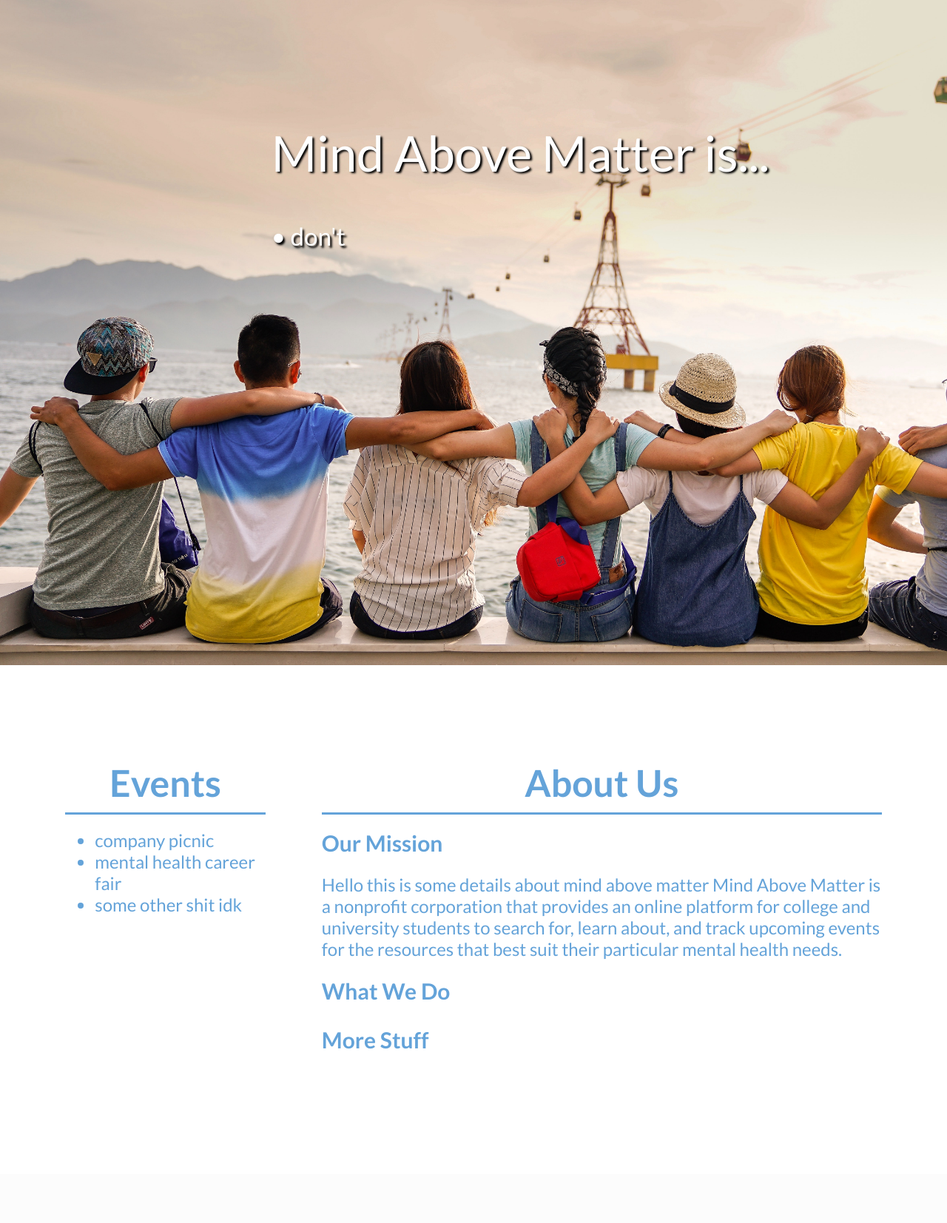
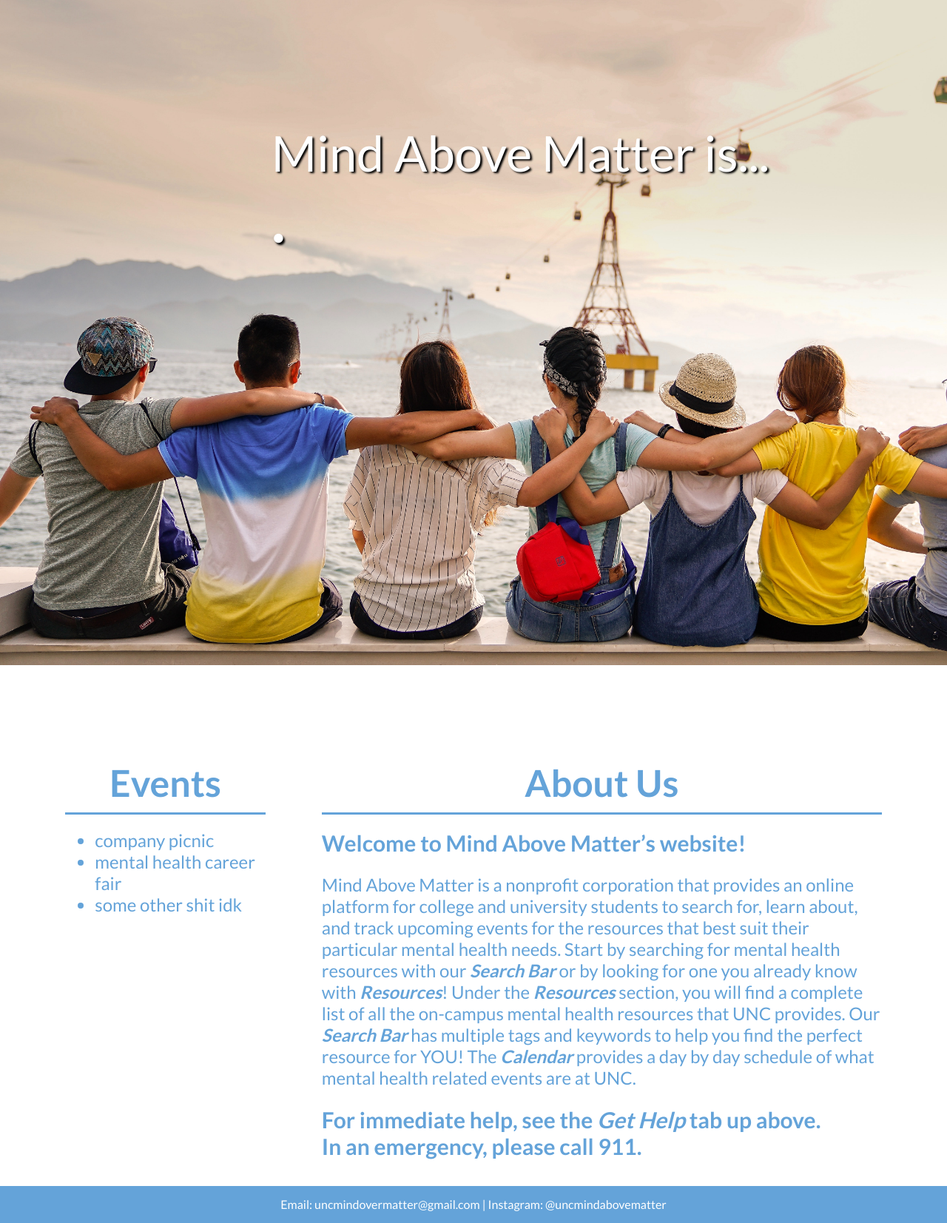
Before and after one commit to cssgunc/MindOverMatter, a Flask app: page /homepage/ in a window 1280 px wide. Shown: the part 306-1959 px from the top of the page at 74% size. Before the commit the page ends 1724 px from the top, so only its background shows below. Run offline with Flask 2, Linux system fonts and the light colour scheme; some web fonts are replaced.

Commit message:
about us added

```diff
--- a/static/homepagestyle.css
+++ b/static/homepagestyle.css
@@ -27,7 +27,7 @@
   z-index: 100;
 }
 body {
-  background-color: white;
+  /* background-color: white; */
   /* background-image: url('/static/dot-grid.png'); */
   margin: 0px;
   font-family: 'Lato', sans-serif;
@@ -66,6 +66,9 @@
   margin-left: 10%;
 }  */
 
+.noTopMargin {
+  margin-top: 0%;
+}
 .together {
   background-image: url('/static/together.jpg');
   margin-left: 10%;
@@ -90,6 +93,26 @@
   text-align: left;
   font-size: 30px;
   margin-bottom: 0%;
+}
+
+.contact {
+  padding-top: 15px;
+}
+
+.footer {
+  /* position: fixed; */
+  left: 0;
+  bottom: 0;
+  width: 100%;
+  color: white;
+  background-color:#64a3d9;
+  text-align: center;
+  height: 50px;
+}
+
+.spacing {
+  margin-top: 0px;
+  margin-bottom: 100px;
 }
 
 .right {
--- a/templates/homepage.html
+++ b/templates/homepage.html
@@ -48,23 +48,30 @@
 
         <div class="right blue">
             <h2 class="flexBoxH2">About Us</h2>
-            <h3>Our Mission</h3>
-            <p class="flexBoxP">Hello this is some details about mind above matter Mind Above Matter is a nonprofit
-                corporation that provides an online platform for college
-                and university students to search for, learn about, and track upcoming events for the resources that
-                best
-                suit their particular mental health needs.</p>
-            <h3>What We Do</h3>
-            <h3>More Stuff</h3>
+            <h3>Welcome to Mind Above Matter’s website! </h3>
+            <p class="flexBoxP">
+                Mind Above Matter is a nonprofit corporation that provides an online platform for college and university students to search for, learn about, and track upcoming events for the resources that best suit their particular mental health needs.
+                Start by searching for mental health resources with our <em><strong>Search Bar</strong></em> or by looking for one you already know with <em><strong>Resources</strong></em>!
+                Under the <em><strong>Resources</strong></em> section, you will find a complete list of all the on-campus mental health resources that UNC provides.
+                Our <em><strong>Search Bar</strong></em> has multiple tags and keywords to help you find the perfect resource for YOU!
+                The <em><strong>Calendar</strong></em> provides a day by day schedule of what mental health related events are at UNC.
+                </p>
+            <h3>For immediate help, see the <em>Get Help</em> tab up above.</h3>
+            <h3 class="spacing">In an emergency, please call 911.</h3>
+
         </div>
     </div>
 
+  <div class="footer"><p class="contact">Email: uncmindovermatter@gmail.com |
+    Instagram: @uncmindabovematter</p></div>
+
     <script>
         var _CONTENT = [
-            "• who we are",
-            "• our goals",
-            "• don't be shy",
-            "• put some more"
+            "• finds you mental health resources",
+            "• connects you with communities",
+            "• helps you take care of you",
+            "• puts your mind first"
+
         ];
 
         // Current sentence being processed
@@ -130,46 +137,8 @@
 
         // Start the typing effect on load
         _INTERVAL_VAL = setInterval(Type, 100);
+    </script>
 
-        // var aText = new Array(
-        //     "Mind Above Matter is a nonprofit corporation that provides an online",
-        //     "platform for college and university students to search for,",
-        //     "learn about, and track upcoming events for the resources that",
-        //     "best suit their particular mental health needs.");
-
-        // var iSpeed = 100; // time delay of print out
-        // var iIndex = 0; // start printing array at this posision
-        // var iArrLength = aText[0].length; // the length of the text array
-        // var iScrollAt = 20; // start scrolling up at this many lines
-
-        // var iTextPos = 0; // initialise text position
-        // var sContents = ''; // initialise contents variable
-        // var iRow; // initialise current row
-
-        // function typewriter() {
-        //     sContents = ' ';
-        //     iRow = Math.max(0, iIndex - iScrollAt);
-        //     var destination = document.getElementById("typewriter");
-
-        //     while (iRow < iIndex) {
-        //         sContents += aText[iRow++] + '<br />';
-        //     }
-        //     destination.innerHTML = sContents + aText[iIndex].substring(0, iTextPos) + "|";
-        //     if (iTextPos++ == iArrLength) {
-        //         iTextPos = 0;
-        //         iIndex++;
-        //         if (iIndex != aText.length) {
-        //             iArrLength = aText[iIndex].length;
-        //             setTimeout("typewriter()", 500);
-        //         }
-        //     } else {
-        //         setTimeout("typewriter()", iSpeed);
-        //     }
-        // }
-
-
-        // typewriter();
-    </script>
     {% endblock %}
 </body>
 
```
